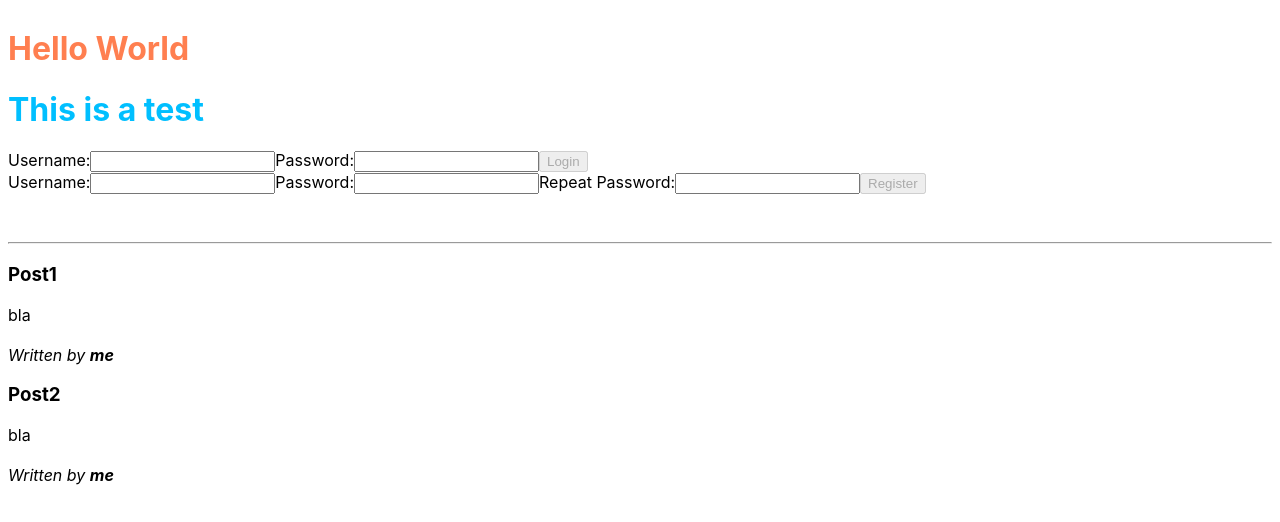
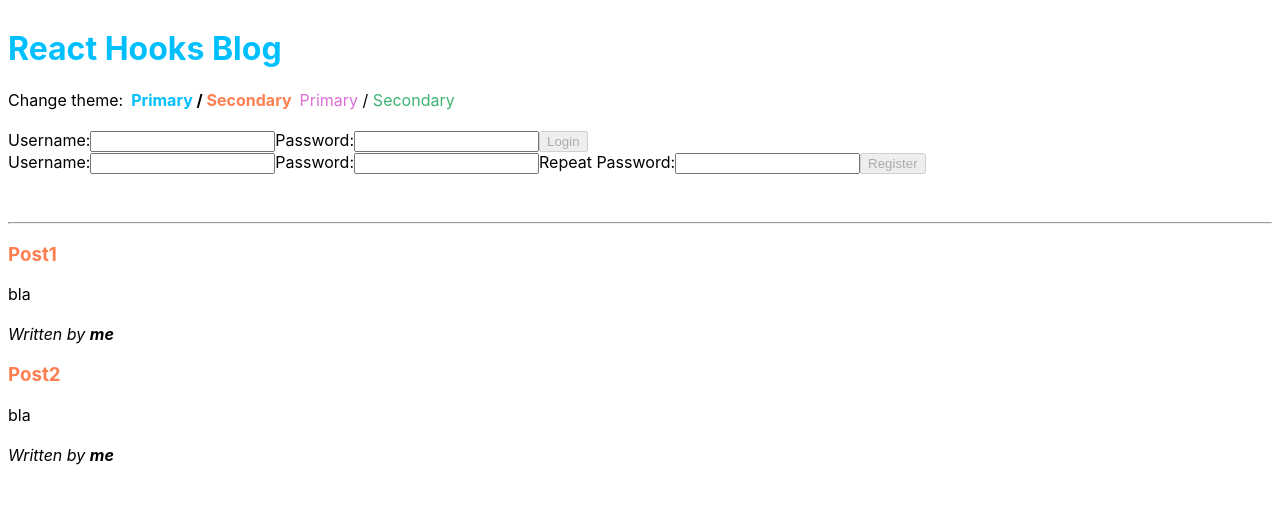
Before and after one commit to MelanieHoHue/react_hooks, a React (Create React App) app: page / in a window 1280 px wide. Shown: the top 522 px of the page. Built offline with nearby package versions, Linux system fonts and the light colour scheme.

Commit message:
chapter5_2

```diff
--- a/src/App.js
+++ b/src/App.js
@@ -1,11 +1,17 @@
 import React, {useState, useReducer, useEffect } from 'react'
 
 import appReducer from './reducers'
+import { ThemeContext } from './contexts'
 
 import PostList from './post/PostList'
 import CreatePost from './post/CreatePost'
 import UserBar from './user/UserBar'
 import Header from './Header'
+import ChangeTheme from './ChangeTheme'
+
+const appConfig = {
+  title: 'React Hooks Blog'
+}
 
 const defaultPosts = [{
   title: 'Post1',
@@ -17,30 +23,28 @@
   author: 'me'
 }]
 
-export const ThemeContext = React.createContext({ primaryColor: 'deepskyblue'})
-
 export default function App () {
-
+  const [ theme, setTheme ] = useState({
+    primaryColor: 'deepskyblue',
+    secondaryColor: 'coral'
+  })
   const [ state, dispatch ] = useReducer(appReducer, { user: '', posts: defaultPosts })
   const { user, posts } = state
 
   useEffect(() => {
     if (user) {
-      document.title = `${user} - React Hooks Blog`
+      document.title = `${user} - ${appConfig.title}`
     } else {
-      document.title = 'React Hooks Blog'
+      document.title = appConfig.title
     }
   }, [user])
 
   return (
+    <ThemeContext.Provider value={theme}>
       <div style={{ padding: 8 }}>
-      <ThemeContext.Provider value={{ primaryColor: 'coral' }}>
-        <Header text="Hello World" />
-        <ThemeContext.Provider value={{ primaryColor: 'deepskyblue' }}>
-          <Header text="This is a test" />
-        </ThemeContext.Provider>
-      </ThemeContext.Provider>
-
+        <Header text={appConfig.title} />
+        <ChangeTheme theme={theme} setTheme={setTheme} />
+        <br/>
         <UserBar user={user} dispatch={dispatch}/>
         <br />
         {user && <CreatePost user={user} posts={posts} dispatch={dispatch} />}
@@ -48,5 +52,6 @@
         <hr/>
         <PostList posts={posts} />
       </div>
+    </ThemeContext.Provider>
   )
 }
--- /dev/null
+++ b/src/ChangeTheme.js
@@ -0,0 +1,29 @@
+import React from 'react'
+
+const THEMES = [
+  { primaryColor: 'deepskyblue', secondaryColor: 'coral' },
+  { primaryColor: 'orchid', secondaryColor: 'mediumseagreen' }
+]
+
+function ThemeItem ({ theme, active, onClick }) {
+  return (
+    <span onClick={onClick} style={{ cursor: 'pointer', paddingLeft: 8, fontWeight: active ? 'bold' : 'normal' }}>
+      <span style={{ color: theme.primaryColor }}>Primary</span> / <span style={{ color: theme.secondaryColor }}>Secondary</span>
+    </span>
+  )
+}
+
+export default function ChangeTheme ({ theme, setTheme }) {
+  function isActive (t) {
+    return t.primaryColor === theme.primaryColor && t.secondaryColor === theme.secondaryColor
+  }
+
+  return (
+    <div>
+      Change theme:
+      {THEMES.map((t, i) =>
+        <ThemeItem key={'theme-' + i} theme={t} active={isActive(t)} onClick={() => setTheme(t)} />
+      )}
+    </div>
+  )
+}
--- a/src/Header.js
+++ b/src/Header.js
@@ -1,10 +1,10 @@
 import React, { useContext } from "react";
 
-import { ThemeContext } from "./App";
+import { ThemeContext } from "./contexts";
 
 const Header = ({ text }) => {
-    const theme = useContext(ThemeContext)
-    return <h1 style={{ color: theme.primaryColor}}>{text}</h1>
+    const { primaryColor } = useContext(ThemeContext)
+    return <h1 style={{ color: primaryColor}}>{text}</h1>
 }
 
 export default Header
--- /dev/null
+++ b/src/contexts.js
@@ -0,0 +1,6 @@
+import React from 'react'
+
+export const ThemeContext = React.createContext({
+    primaryColor: 'deepskyblue',
+    secondaryColor: 'coral'
+})
--- a/src/post/Post.js
+++ b/src/post/Post.js
@@ -1,9 +1,12 @@
-import React from 'react'
+import React, { useContext } from 'react'
+
+import { ThemeContext } from '../contexts'
 
 export default function Post ({ title, content, author }) {
+    const { secondaryColor } = useContext(ThemeContext)
     return (
         <div>
-            <h3>{title}</h3>
+            <h3 style={{ color: secondaryColor }}>{title}</h3>
             <div>{content}</div>
             <br></br>
             <i>Written by <b>{author}</b></i>
```
Lines whose indentation alone changed are shown as unchanged.
